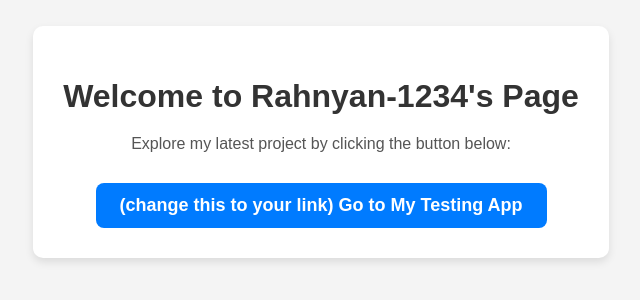
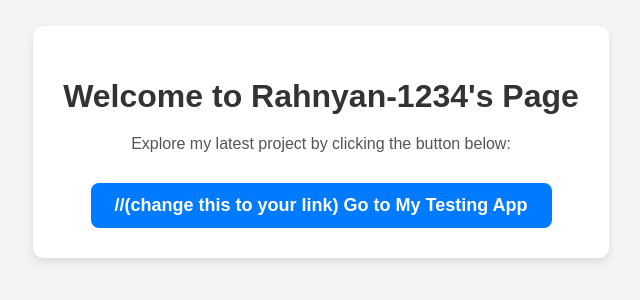
Before and after one commit to Rahnyan-1234/rahnyan-1234.github.io, a plain HTML site: page index.html in a window 1280 px wide. Shown: the part 258-558 px from the top of the page, without its empty margins (319-959 px from the left). Drawn offline with Linux system fonts and the light colour scheme.

Commit message:
Update index.html

```diff
--- a/index.html
+++ b/index.html
@@ -53,7 +53,7 @@
     <div class="container">
         <h1>Welcome to Rahnyan-1234's Page</h1>
         <p>Explore my latest project by clicking the button below:</p>
-        <button onclick="window.location.href='https://rahnyan-1234.github.io/myapp/';">   (change this to your link)
+        <button onclick="window.location.href='https://rahnyan-1234.github.io/myapp/';">   //(change this to your link)
             Go to My Testing App
         </button>
     </div>
```
